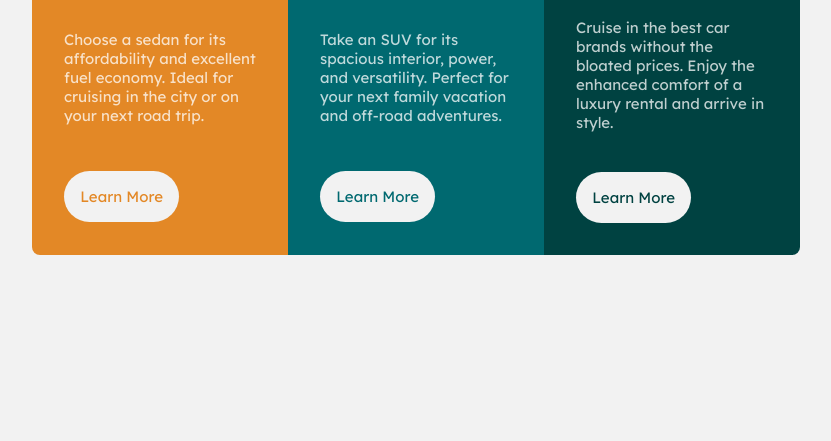
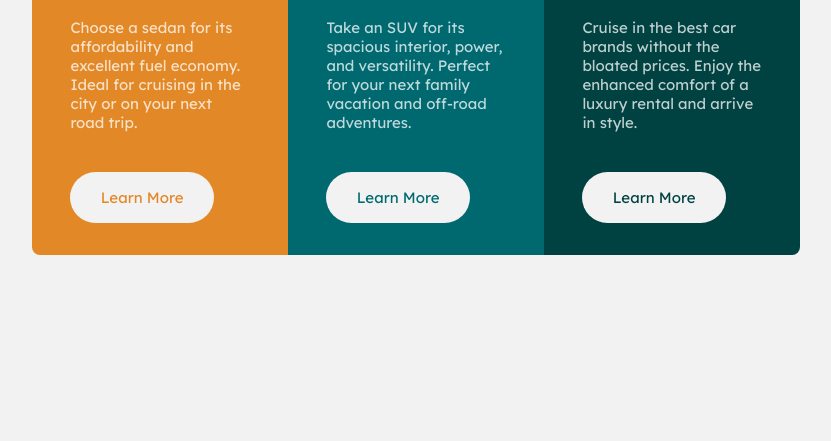
Before and after one commit to imLumarq/frontend-mentor-3-column-preview-card, a plain HTML site: page index.html in a window 1280 px wide. Shown: the part 359-800 px from the top of the page, without its empty margins (224-1055 px from the left). Drawn offline with Linux system fonts and the light colour scheme.

Commit message:
made columns responsive and fine tuned the styling

```diff
--- a/css/style.css
+++ b/css/style.css
@@ -1,35 +1,23 @@
 @import url("https://fonts.googleapis.com/css2?family=Big+Shoulders+Display:wght@700&family=Lexend+Deca&display=swap");
 
 :root {
-  /*
-Colors
-*/
+  /* Colors */
 
-  /*
-Primary colors
-*/
+  /* Primary colors */
   --sedan-background-color: hsl(31, 77%, 52%);
   --suv-background-color: hsl(184, 100%, 22%);
   --luxury-background-color: hsl(179, 100%, 13%);
 
-  /*
-Neutral colors
-*/
+  /* Neutral colors */
   --para-text-color: hsla(0, 0%, 100%, 0.75);
   --main-color: hsl(0, 0%, 95%);
 
-  /*
-Typography
-*/
+  /* Typography */
 
-  /*
-Font size
-*/
+  /* Font size */
   --font-size: 0.9375rem;
 
-  /*
-Font families and weights
-*/
+  /* Font families and weights */
   --para-text-font-family: "Lexend Deca", sans-serif;
   --weight-400: 400;
 
@@ -66,7 +54,7 @@ main {
   display: flex;
   flex-direction: column;
   overflow: hidden;
-  width: 80vw;
+  width: 80%;
 }
 
 section {
@@ -74,7 +62,6 @@ section {
   flex-direction: column;
   flex: 1;
   gap: 2.5rem;
-  justify-content: space-between;
   padding: 2rem;
 }
 
@@ -82,11 +69,12 @@ h1 {
   color: var(--main-color);
   font-family: var(--heading-font-family);
   font-size: xx-large;
+  font-weight: var(--weight-700);
 }
 
 p {
   color: var(--para-text-color);
-  font-family: var(--para-text-font-family);
+  flex: 1;
 }
 
 a {
@@ -107,26 +95,30 @@ span {
 p,
 a {
   font-family: var(--para-text-font-family);
+  font-weight: var(--weight-400);
 }
 
 .sedans {
   background-color: var(--sedan-background-color);
 }
-.sedans > a {
+
+.sedans a {
   color: var(--sedan-background-color);
 }
 
 .suvs {
   background-color: var(--suv-background-color);
 }
-.suvs > a {
+
+.suvs a {
   color: var(--suv-background-color);
 }
 
 .luxury {
   background-color: var(--luxury-background-color);
 }
-.luxury > a {
+
+.luxury a {
   color: var(--luxury-background-color);
 }
 
@@ -137,16 +129,22 @@ a:hover {
   transition: 0.5s ease-in-out;
 }
 
+/*374px*/
 @media (max-width: 23.375em) {
   a {
     width: 100%;
   }
 }
 
-@media (min-width: 50em) {
+/*700px*/
+@media (min-width: 43.75em) {
   main {
     flex-direction: row;
-    width: 60%;
+    width: 80%;
+  }
+
+  section {
+    padding: 2rem 2.4rem;
   }
 
   a {
@@ -154,8 +152,21 @@ a:hover {
   }
 }
 
+/*1277px*/
 @media (min-width: 79.8125em) {
-  a {
+  main {
     width: 60%;
   }
+
+  a {
+    width: 80%;
+  }
 }
+
+/*1441px*/
+@media (min-width: 90.0625em) {
+  main {
+    height: 408px;
+    width: 864px;
+  }
+}
```
